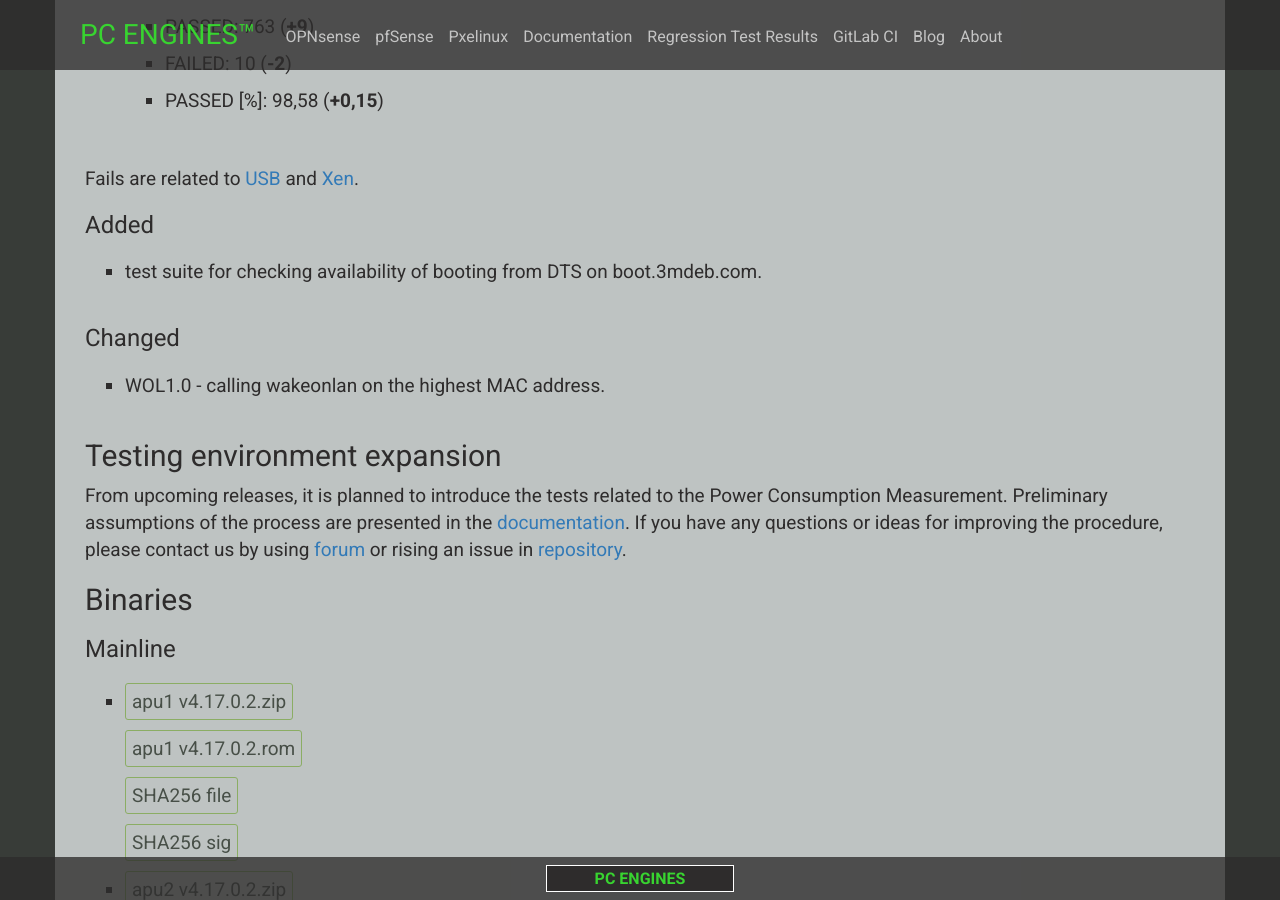
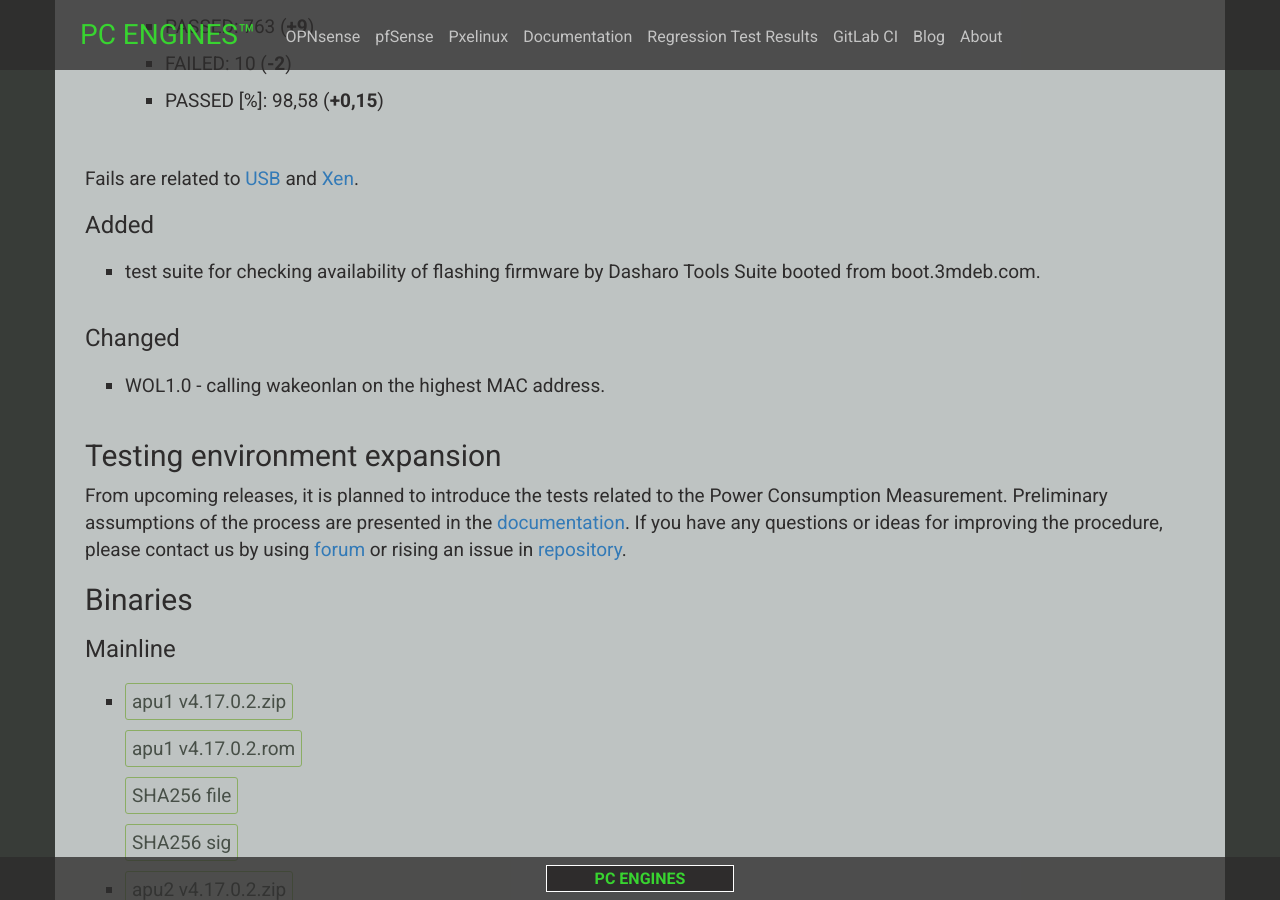
Before and after one commit to pcengines/pcengines.github.io, a Jekyll site: the page built from _posts/2022-07-29-PC-Engines-Firmware-v4-17-0-2.md, in a window 1280 px wide and 900 px high, scrolled down 2720 px. Built offline with Jekyll 4.4.1, drawn with Linux system fonts in a browser that asks for light colours; nearby versions of some CDN libraries; some web fonts are replaced.

Commit message:
_posts/2022-07-29-PC-Engines-Firmware-v4-17-0-2.md: improve information about added test suite
Signed-off-by: Przemyslaw Sulewski <przemyslaw.sulewski@3mdeb.com>

```diff
--- a/_posts/2022-07-29-PC-Engines-Firmware-v4-17-0-2.md
+++ b/_posts/2022-07-29-PC-Engines-Firmware-v4-17-0-2.md
@@ -55,7 +55,8 @@
 
 ### Added
 
-- test suite for checking availability of booting from DTS on boot.3mdeb.com.
+- test suite for checking availability of flashing firmware by
+  Dasharo Tools Suite booted from boot.3mdeb.com.
 
 ### Changed
 
```
